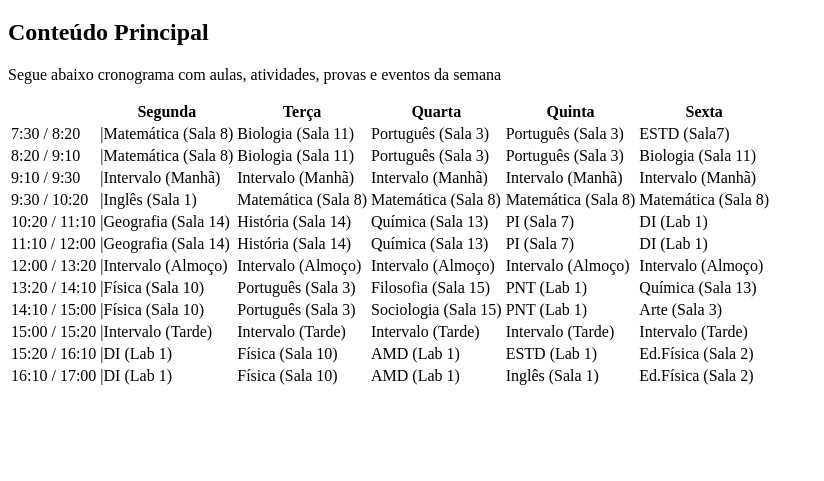
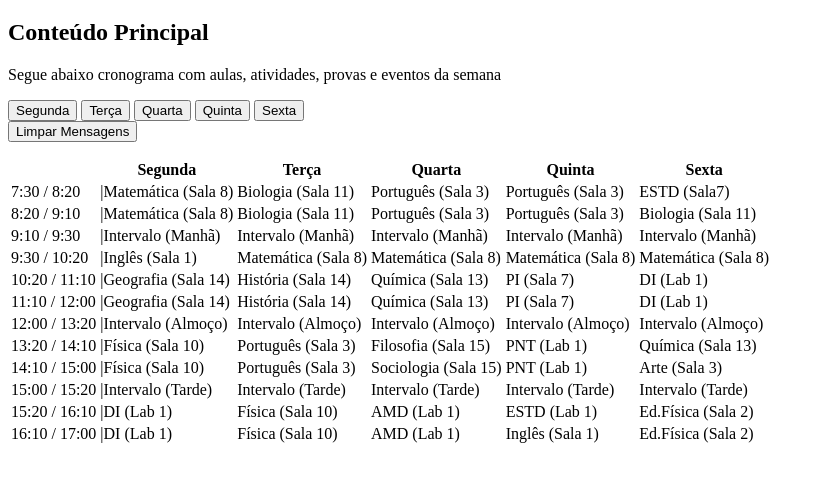
Before and after one commit to Luizinho1722/Luizinho1722.github.io, a plain HTML site: page index.html in a window 1280 px wide. Shown: the part 61-542 px from the top of the page, without its empty margins (0-824 px from the left). Drawn offline with Linux system fonts and the light colour scheme.

Commit message:
Add files via upload

```diff
--- a/index.html
+++ b/index.html
@@ -2,10 +2,12 @@
     <html>
     <head>
       <title>Cronograma</title>
+
     </head>
     <body>
       <header>
         <h1>Cronograma de horários 3B-DS</h1>
+
       </header>
 
       <nav>
@@ -16,6 +18,34 @@
         <h2>Conteúdo Principal</h2>
         <p>Segue abaixo cronograma com aulas, atividades, provas e eventos da semana</p>
       </main>
+
+
+</head>
+<body>
+  <script>
+    function exibirMensagem(botao) {
+      var mensagem = document.getElementById("mensagem");
+      var texto = botao.getAttribute("data-mensagem");
+      mensagem.textContent = texto;
+    }
+  </script>
+</head>
+<body>
+ <button onclick="exibirMensagem(this)" data-mensagem="Atividade de matematica, apresentação de josias">Segunda</button>
+  <button onclick="exibirMensagem(this)" data-mensagem="Prova saepe">Terça</button>
+  <button onclick="exibirMensagem(this)" data-mensagem="Reunião da Formatura">Quarta</button>
+  <button onclick="exibirMensagem(this)" data-mensagem="Interclasse">Quinta</button>
+  <button onclick="exibirMensagem(this)" data-mensagem="Campeonato Clash Royale">Sexta</button>
+
+  <div id="mensagem"></div>
+  <script>
+    function limparMensagens() {
+      var elementoMensagens = document.getElementById("mensagem");
+      elementoMensagens.innerHTML = "";
+    }
+  </script>
+
+  <button onclick="limparMensagens()">Limpar Mensagens</button>
               </main>
 
               <footer>
```
